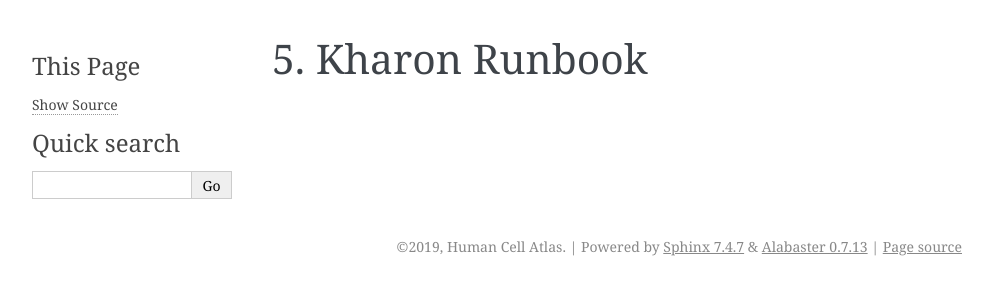
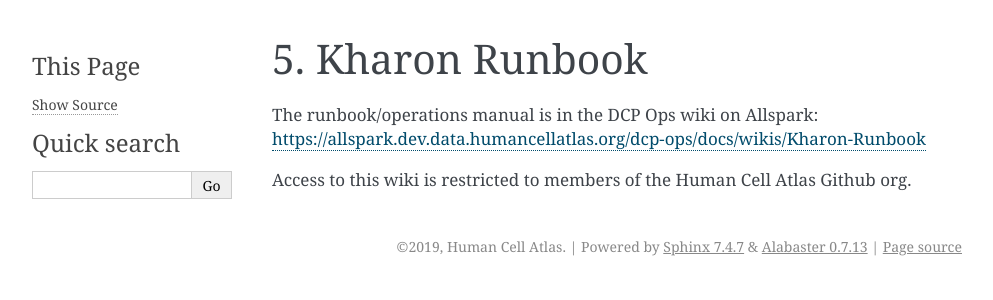
Before and after one commit to DataBiosphere/data-store-kharon, a Sphinx documentation site: the page built from docs/runbook.md, in a window 1280 px wide. Shown: the top 300 px of the page, without its empty margins (148-1141 px from the left). Built offline with Sphinx 7.4.7, drawn with Linux system fonts in a browser that asks for light colours.

Commit message:
add link to runbook

```diff
--- a/docs/runbook.md
+++ b/docs/runbook.md
@@ -1,2 +1,7 @@
 Kharon Runbook
 -------------------
+
+The runbook/operations manual is in the DCP Ops wiki on Allspark:
+<https://allspark.dev.data.humancellatlas.org/dcp-ops/docs/wikis/Kharon-Runbook>
+
+Access to this wiki is restricted to members of the Human Cell Atlas Github org.
```
